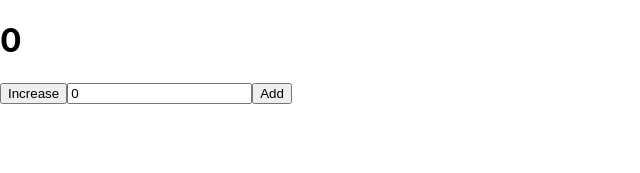
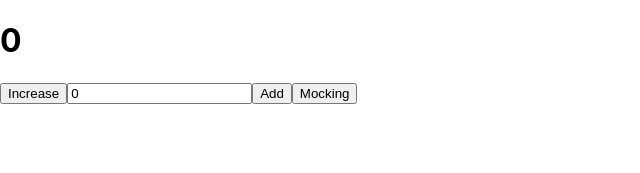
Before and after one commit to egorlagunovich/react-testing, a React (Create React App) app: page / in a window 1280 px wide. Shown: the top 173 px of the page, without its empty margins (0-640 px from the left). Built offline with nearby package versions, Linux system fonts and the light colour scheme.

Commit message:
mocking functions

```diff
--- a/src/App.tsx
+++ b/src/App.tsx
@@ -2,9 +2,10 @@ import React from "react";
 import Counter from "./components/Counter";
 
 function App() {
+  const clickHandler = () => {};
   return (
     <div className="App">
-      <Counter />
+      <Counter clickHandler={clickHandler} />
     </div>
   );
 }
--- a/src/components/Counter.tsx
+++ b/src/components/Counter.tsx
@@ -1,6 +1,10 @@
 import React, { useState } from "react";
 
-export default function Counter() {
+type CounterProps = {
+  clickHandler: () => void;
+};
+
+export default function Counter({ clickHandler }: CounterProps) {
   const [count, setCount] = useState<number>(0);
   const [countValue, setCountValue] = useState<number>(0);
   const increaseCount = () => {
@@ -22,6 +26,7 @@ export default function Counter() {
       >
         Add
       </button>
+      <button onClick={clickHandler}>Mocking</button>
     </div>
   );
 }
```
Also changed, not shown: 1 other file (tests, documents, lock files or other folders).
